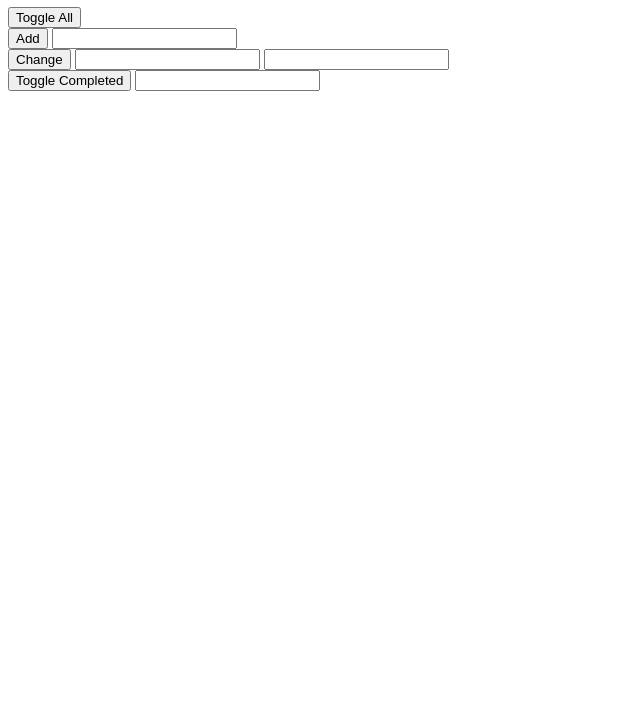
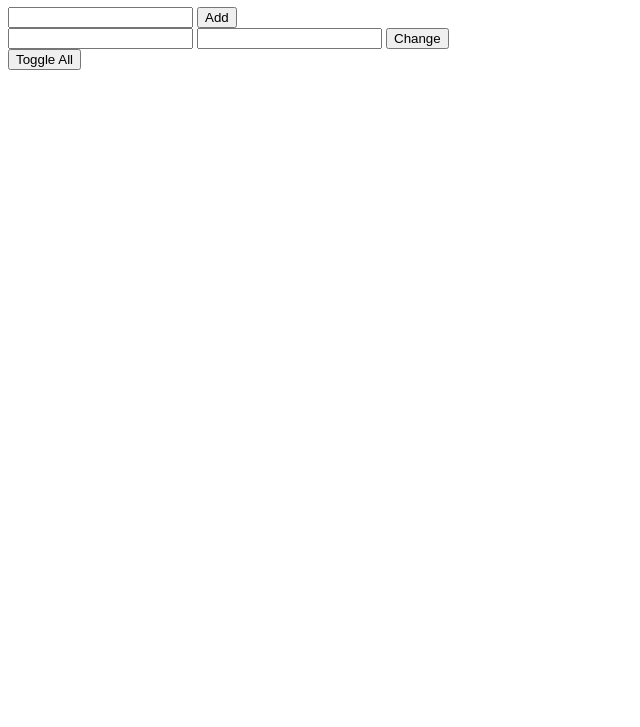
Before and after one commit to junjun107/JavaScript, a plain HTML site: page index.html in a window 1280 px wide. Shown: the part 73-800 px from the top of the page, without its empty margins (0-640 px from the left). Drawn offline with Linux system fonts and the light colour scheme.

Commit message:
Moved buttons around
removed toggle complete button

```diff
--- a/index.html
+++ b/index.html
@@ -5,33 +5,26 @@
   <meta name="viewport" content="width=device-width, initial-scale=1.0">
   <title>My Todo List</title>
 </head>
-
 <body>
-
   <h1>Todo List </h1>
-  <div>
-
-  <button onclick="handlers.toggleAll()"> Toggle All </button>
-</div>
 
   <div>
-  <button onclick="handlers.addTodo()">Add</button>
-  <input id="addTodoTextInput" type= "text">
-</div>
-
-<div>
-  <button onclick="handlers.changeTodo()">Change </button>
+    <input id="addTodoTextInput" type= "text">
+    <button onclick="handlers.addTodo()">Add</button>
+  </div>
+  <div>
   <input id="changeTodoPositionInput" type="number">
   <input id="changeTodoTextInput" type="text">
-</div>
-<div>
-  <button onclick="handlers.toggleCompleted()">Toggle Completed</button>
-  <input id="toggleCompletedPositionInput" type="number">
-</div>
+  <button onclick="handlers.changeTodo()">Change </button>
+  </div>
 
-<ul>
+  <div>
+  <button onclick="handlers.toggleAll()"> Toggle All </button>
 
-</ul>
+  </div>
+  <ul>
+
+  </ul>
   <script type="text/javascript" src='app.js'></script>
 </body>
 </html>
```
